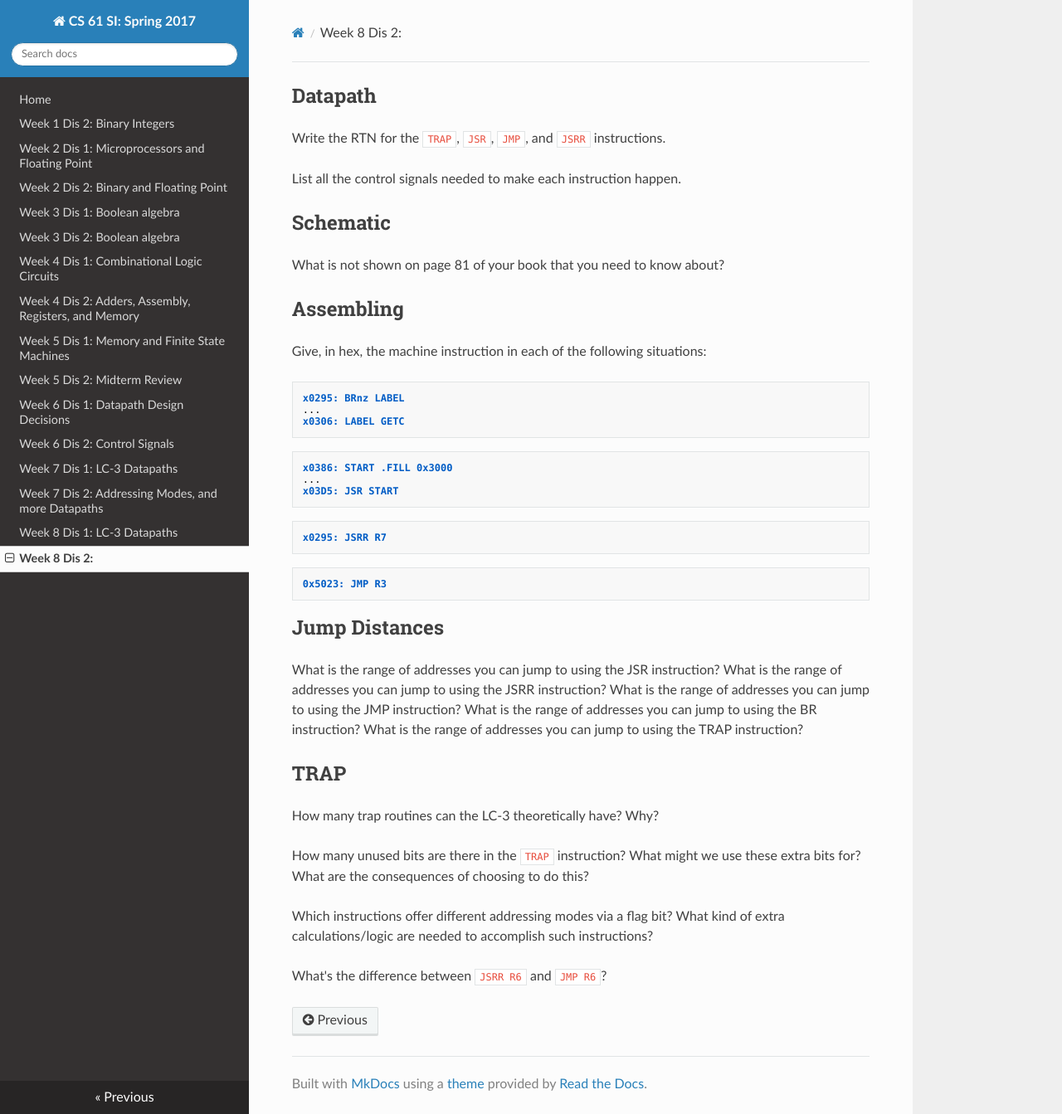
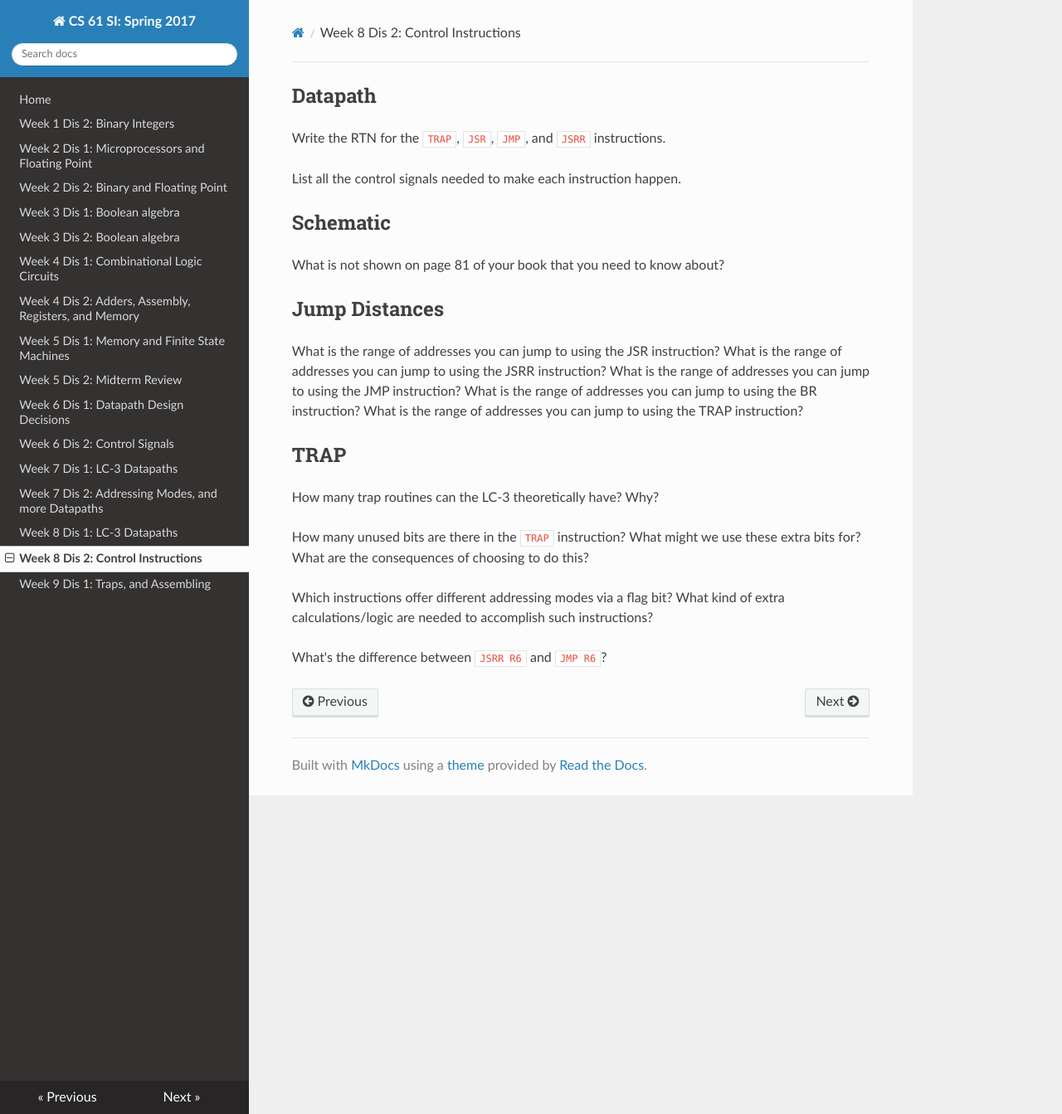
Before and after one commit to cs-si-ucr/cs61, an MkDocs documentation site: the page built from docs/dis08_2.md, in a window 1280 px wide and 1343 px high. Shown: the whole window at 83% size. Built offline with MkDocs 1.6.1, drawn with Linux system fonts in a browser that asks for light colours; nearby versions of some CDN libraries; old or Windows-style settings are respelled for this version of MkDocs.

Commit message:
week9 dis1

````diff
--- a/docs/dis08_2.md
+++ b/docs/dis08_2.md
@@ -10,32 +10,7 @@ Schematic
 ---
 
 What is not shown on page 81 of your book that you need to know about?
-
-
-Assembling
----
-
-Give, in hex, the machine instruction in each of the following situations:
-
-```
-x0295: BRnz LABEL
-...
-x0306: LABEL GETC
-```
-
-```
-x0386: START .FILL 0x3000
-...
-x03D5: JSR START
-```
-
-```
-x0295: JSRR R7
-```
-
-```
-0x5023: JMP R3
-```
+<!-- answer: the DRMUX and SR1MUX -->
 
 
 Jump Distances
--- a/mkdocs.yml
+++ b/mkdocs.yml
@@ -15,5 +15,6 @@ pages:
     - [dis07_1.md, "Week 7 Dis 1: LC-3 Datapaths"]
     - [dis07_2.md, "Week 7 Dis 2: Addressing Modes, and more Datapaths"]
     - [dis08_1.md, "Week 8 Dis 1: LC-3 Datapaths"]
-    - [dis08_2.md, "Week 8 Dis 2: "]
+    - [dis08_2.md, "Week 8 Dis 2: Control Instructions"]
+    - [dis09_1.md, "Week 9 Dis 1: Traps, and Assembling"]
 theme: readthedocs
````
Also changed, not shown: docs/dis09_1.md (added, +52 -0 lines).
